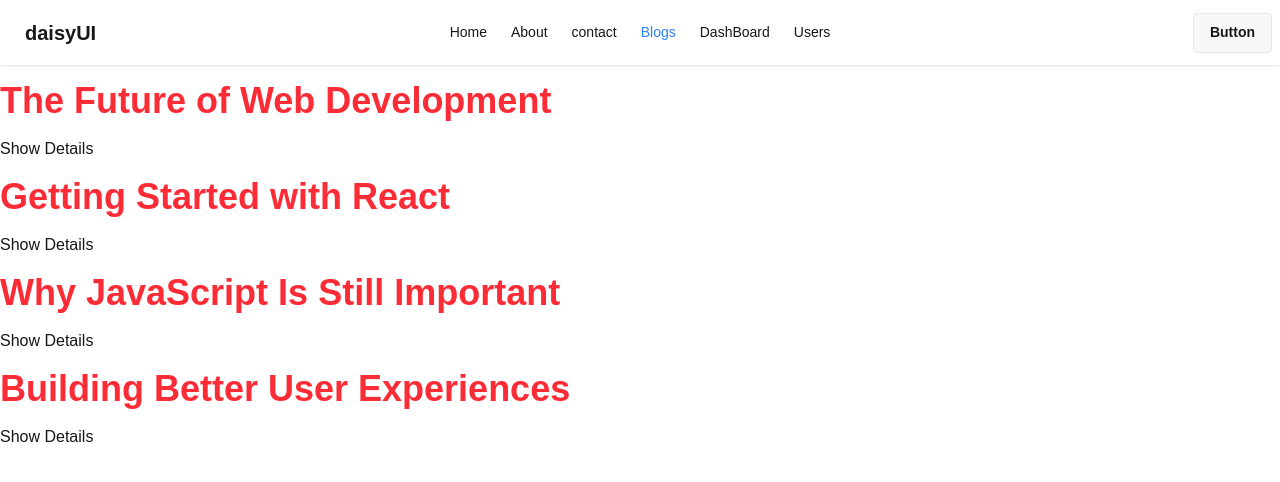
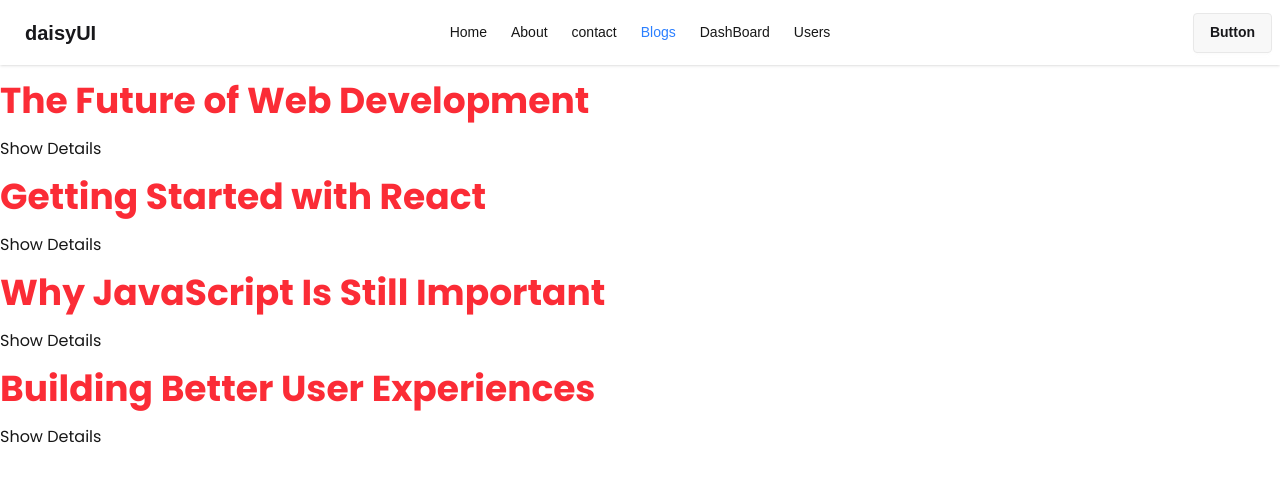
Before and after one commit to ashaasarkaar/my-next-app-repo, a Next.js app: page /blogs in a window 1280 px wide. Shown: the top 482 px of the page. Built offline with nearby package versions, Linux system fonts and the light colour scheme.

Commit message:
Apply Google Font

```diff
--- a/src/app/blogs/page.jsx
+++ b/src/app/blogs/page.jsx
@@ -1,6 +1,17 @@
 import Link from 'next/link';
 import React from 'react';
+import { Poppins, Roboto } from 'next/font/google'
 
+
+const roboto = Roboto({
+  weight: '400',
+  subsets: ['latin'],
+})
+
+const poppins = Poppins({
+  weight: ['400', '700'],
+  subsets: ['latin'],
+})
 
 
 const BlogsPage = () => {
@@ -52,7 +63,7 @@ const blogs = [
 
 
     return (
-        <div>
+        <div className={poppins.className}>
             {
                 blogs.map((blog) => <div key={blog.id}>
                         <h1 className="text-4xl font-bold text-red-500 my-4">{blog.title}</h1>
--- a/src/components/NavBar.jsx
+++ b/src/components/NavBar.jsx
@@ -7,6 +7,7 @@ const NavBar = () => {
   const pathName = usePathname()
   console.log('NavBar Rendered')
 console.log('pathName Here', pathName)
+
   const links = <>
       <li><Link className={
       pathName === '/'
```
